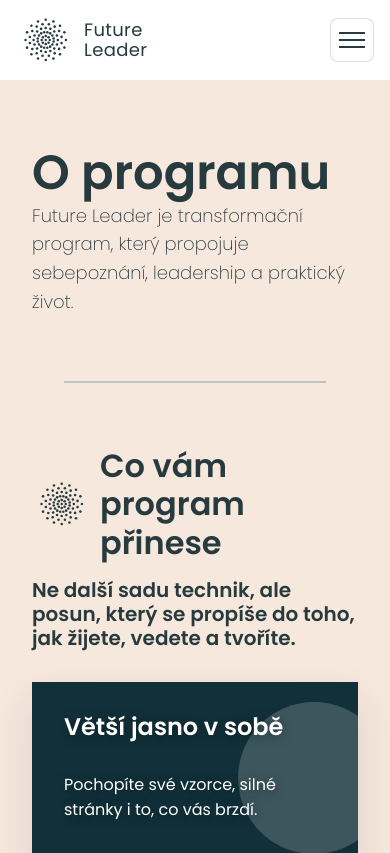
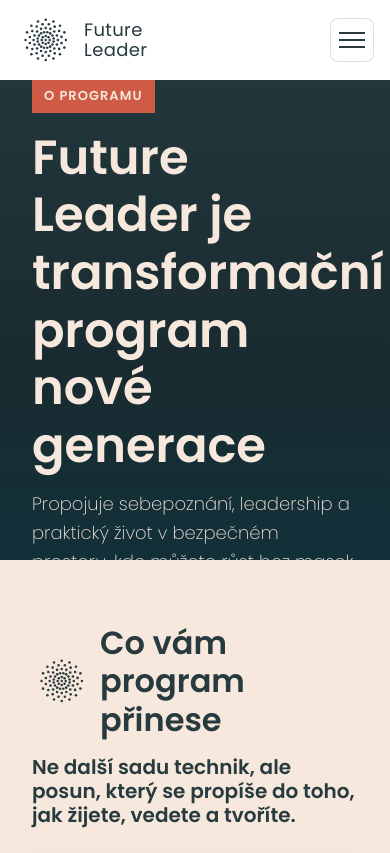
Before and after one commit to cernojit/futureleader, a Next.js app: page /o-programu in a window 390 px wide. Shown: the top 853 px of the page. Built offline with nearby package versions, Linux system fonts and the light colour scheme.

Commit message:
feat: update o-programu hero and adjust header width
- add dark hero section to o-programu matching komunita layout
- replace plain top heading/text with styled hero intro
- add hero responsive behavior for mobile
- set header inner max-width to 100vw for full-width navigation layout

```diff
--- a/src/app/o-programu/page.module.css
+++ b/src/app/o-programu/page.module.css
@@ -3,6 +3,50 @@
   display: flex;
   flex-direction: column;
   gap: var(--spacing-md);
+}
+
+.hero {
+  position: relative;
+  width: 100vw;
+  max-width: 100vw;
+  height: 600px;
+  margin-top: calc(-1 * var(--spacing-xl));
+  margin-left: calc(50% - 50vw);
+  margin-right: calc(50% - 50vw);
+  padding: 0 var(--spacing-lg) var(--spacing-lg);
+  background: linear-gradient(180deg, #22363b 0%, #192b30 60%, #123039 100%);
+  display: flex;
+  align-items: flex-end;
+}
+
+.heroInner {
+  width: 100%;
+  max-width: var(--max-width);
+  margin: auto;
+  display: flex;
+  flex-direction: column;
+  justify-content: flex-end;
+  gap: var(--spacing-md);
+}
+
+.heroText {
+  color: var(--color-beige) !important;
+}
+
+.eyebrow {
+  display: inline-flex;
+  align-self: flex-start;
+  padding: 0.375rem 0.75rem;
+  background-color: var(--color-accent-coral);
+  color: var(--color-beige);
+  font-size: 0.8125rem;
+  font-weight: var(--font-weight-semibold);
+  letter-spacing: 0.08em;
+  text-transform: uppercase;
+}
+
+.lead {
+  max-width: 42rem;
 }
 
 .headingWithLogo {
@@ -479,6 +523,10 @@
 }
 
 @media (max-width: 768px) {
+  .hero {
+    height: 480px;
+  }
+
   .benefitsGrid {
     grid-template-columns: 1fr;
   }
--- a/src/app/o-programu/page.tsx
+++ b/src/app/o-programu/page.tsx
@@ -72,13 +72,16 @@ export const metadata: Metadata = {
 export default function OProgramuPage() {
   return (
     <>
-      <Heading level={1}>O programu</Heading>
-      <Text size="lg" weight="extralight">
-        Future Leader je transformační program, který propojuje sebepoznání,
-        leadership a praktický život.
-      </Text>
-
-      <Divider />
+      <section className={styles.hero}>
+        <div className={styles.heroInner}>
+          <span className={styles.eyebrow}>O programu</span>
+          <Heading level={1} className={styles.heroText}>Future Leader je transformační program nové generace</Heading>
+          <Text size="lg" weight="extralight" className={`${styles.lead} ${styles.heroText}`}>
+            Propojuje sebepoznání, leadership a praktický život v bezpečném prostoru,
+            kde můžete růst bez masek a v souladu se sebou.
+          </Text>
+        </div>
+      </section>
 
       <section className={styles.section}>
         <Heading level={2} className={styles.headingWithLogo}>
--- a/src/components/organisms/Header/Header.module.css
+++ b/src/components/organisms/Header/Header.module.css
@@ -11,7 +11,7 @@
 
 .inner {
   width: 100%;
-  max-width: var(--max-width);
+  max-width: 100vw;
   margin: 0 auto;
   padding: 0 var(--spacing-lg);
   display: flex;
```
